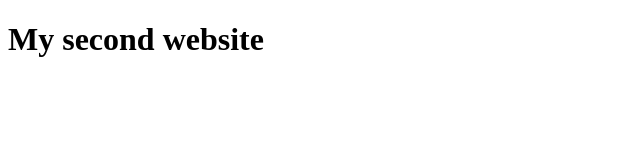
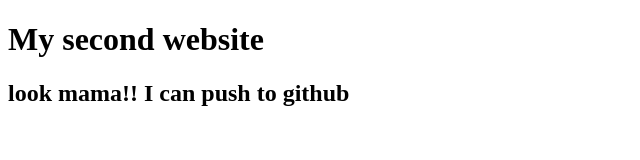
Before and after one commit to rakib262/second-website, a plain HTML site: page index.html in a window 1280 px wide. Shown: the whole page, without its empty margins (0-640 px from the left). Drawn offline with Linux system fonts and the light colour scheme.

Commit message:
learned github

```diff
--- a/index.html
+++ b/index.html
@@ -8,5 +8,6 @@
 </head>
 <body>
     <h1>My second website</h1>
+    <h2>look mama!! I can push to github</h2>
 </body>
 </html>
```
